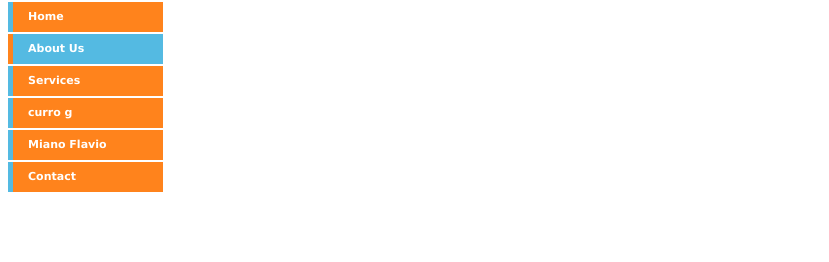
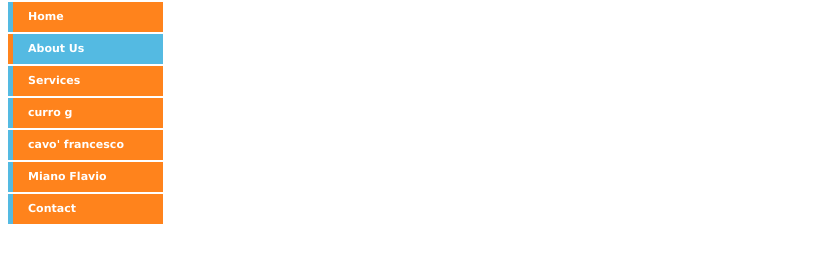
Before and after one commit to giuseppecurro/5G_al_ristorante, a plain HTML site: page index.html in a window 1280 px wide. Shown: the part 78-340 px from the top of the page, without its empty margins (0-829 px from the left). Drawn offline with Linux system fonts and the light colour scheme.

Commit message:
Update index.html
mia voce personale nel menu

```diff
--- a/index.html
+++ b/index.html
@@ -47,6 +47,7 @@ ul#menu li.active, ul#menu li:hover {
     <li class="active"><a href="#">About Us</a></li>
     <li><a href="#">Services</a></li>
     <li><a href="curro.html">curro g</a></li>
+	<li><a href="cavo.html">cavo' francesco</a></li>
     <li><a href="miano.html">Miano Flavio</a></li>
     <li><a href="#">Contact</a></li>
 </ul>
```
